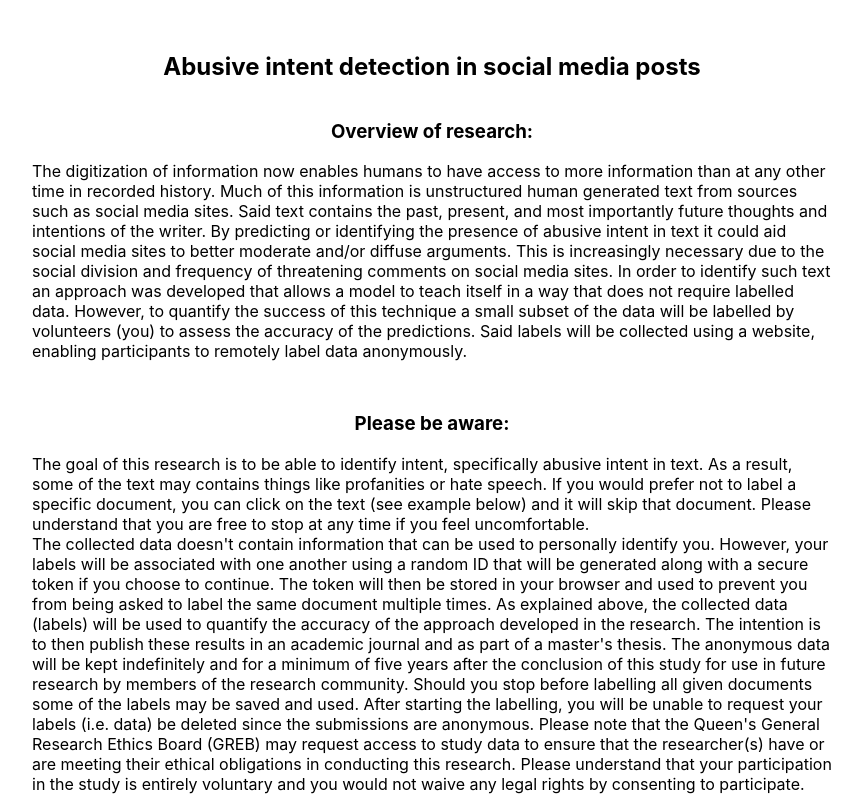
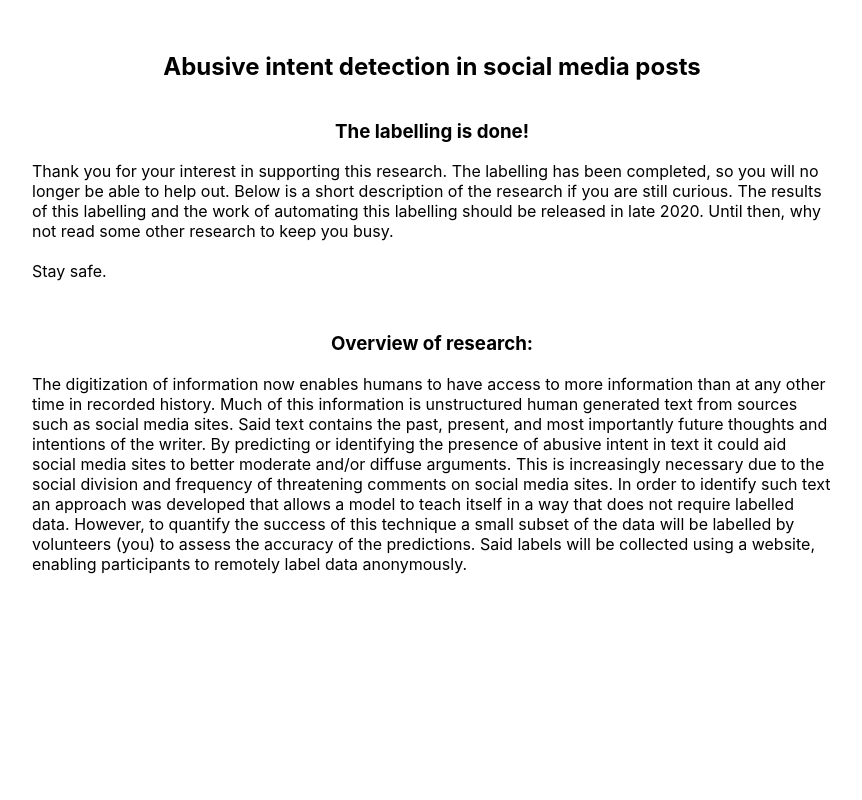
Before and after one commit to simonsben/Intent-Labeller, a React (Create React App) app: page / in a window 1280 px wide. Shown: the top 800 px of the page, without its empty margins (208-1070 px from the left). Built offline with nearby package versions, Linux system fonts and the light colour scheme.

Commit message:
Added a completion page for after completion

```diff
--- a/src/App.js
+++ b/src/App.js
@@ -1,14 +1,17 @@
 import React, { Component } from 'react';
 import Login from './pages/login';
 import Labeller from './pages/labeller';
+import Complete from './pages/complete';
 import { is_authenticated } from './actions/authentication';
+
+const is_complete = true;
 
 
 class App extends Component {
     constructor(props) {
         super(props);
 
-        const has_local_token = is_authenticated(this.auth_update);
+        const has_local_token = is_complete? false : is_authenticated(this.auth_update);
 
         this.state = {
             is_authenticated: has_local_token,
@@ -28,6 +31,9 @@ class App extends Component {
     continue = () => this.setState({ ...this.state, labelling: true });
 
     render() {
+        if (is_complete)
+            return <Complete />
+
         const { is_authenticated, loading, labelling } = this.state;
         return (
             <div className='base_container'>
--- /dev/null
+++ b/src/pages/complete.jsx
@@ -0,0 +1,27 @@
+import React, { Fragment } from 'react';
+import { TextItem, Purpose } from '../components/information';
+import '../style/login.scss';
+
+
+const completion_statement = (<Fragment>
+    Thank you for your interest in supporting this research.
+    The labelling has been completed, so you will no longer be able to help out.
+    Below is a short description of the research if you are still curious.
+    The results of this labelling and the work of automating this labelling should be released in late 2020.
+    Until then, why not read some other research to keep you busy. <br/><br/>
+
+    Stay safe.
+</Fragment>)
+
+const Complete = () => (
+    <div className='container'>
+        <h2>Abusive intent detection in social media posts</h2>
+
+        <div className='login_fields'>
+            <TextItem header='The labelling is done!' body={ completion_statement } />
+            <Purpose />
+        </div>
+    </div>
+);
+
+export default Complete;
```
Also changed, not shown: 1 other file (tests, documents, lock files or other folders).
